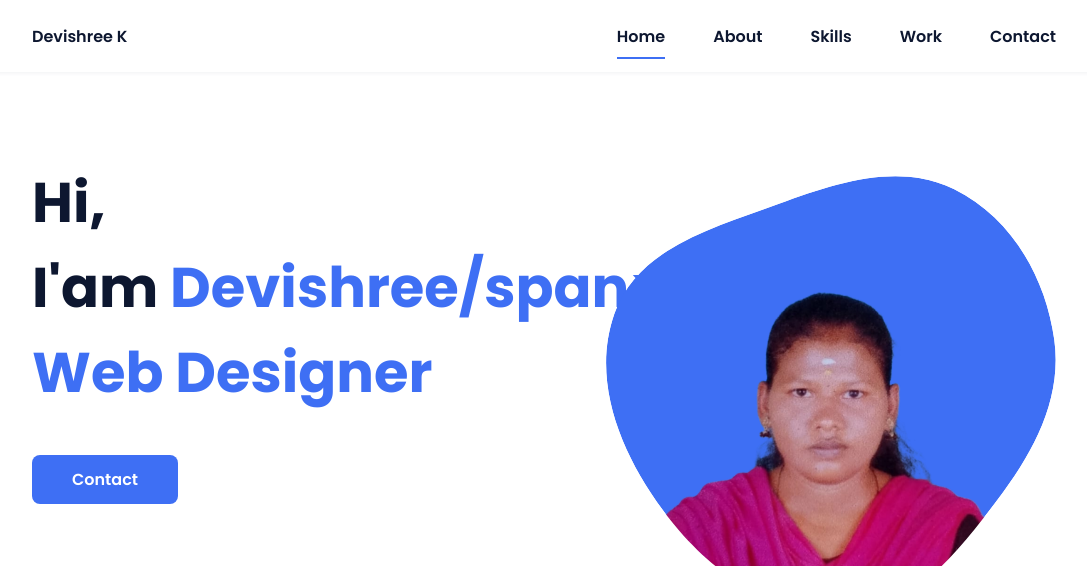
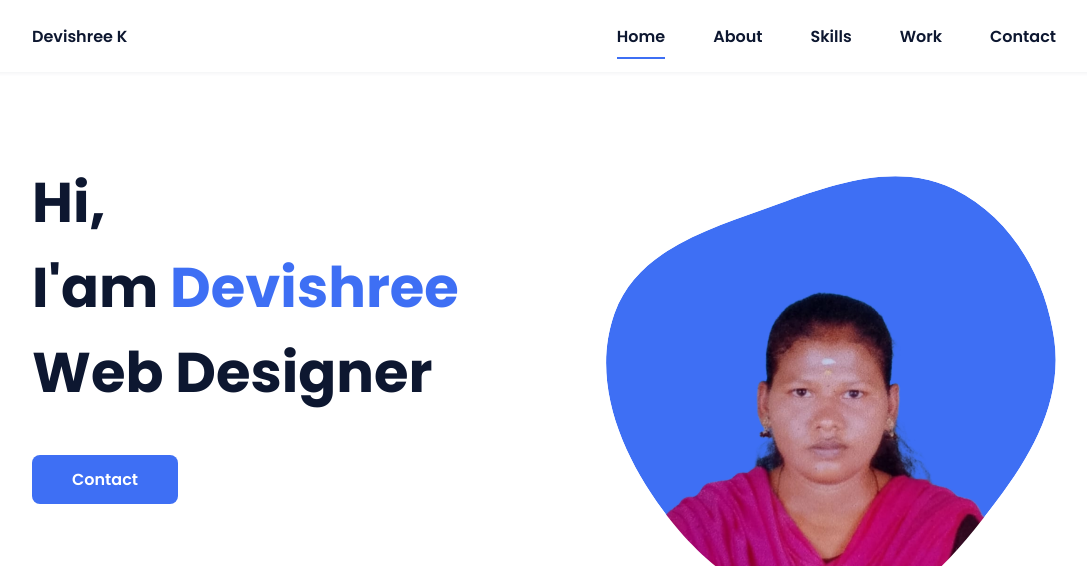
Before and after one commit to Devishree0302/Website, a plain HTML site: page Portfolio/index.html in a window 1280 px wide. Shown: the top 566 px of the page, without its empty margins (96-1183 px from the left). Drawn offline with nearby package versions, Linux system fonts and the light colour scheme.

Commit message:
Update index.html

```diff
--- a/Portfolio/index.html
+++ b/Portfolio/index.html
@@ -39,7 +39,7 @@
             <!--===== HOME =====-->
             <section class="home bd-grid" id="home">
                 <div class="home__data">
-                    <h1 class="home__title">Hi,<br>I'am <span class="home__title-color">Devishree/span><br> Web Designer</h1>
+                    <h1 class="home__title">Hi,<br>I'am <span class="home__title-color">Devishree</span><br> Web Designer</h1>
 
                     <a href="#contact" class="button">Contact</a>
                 </div>
```
